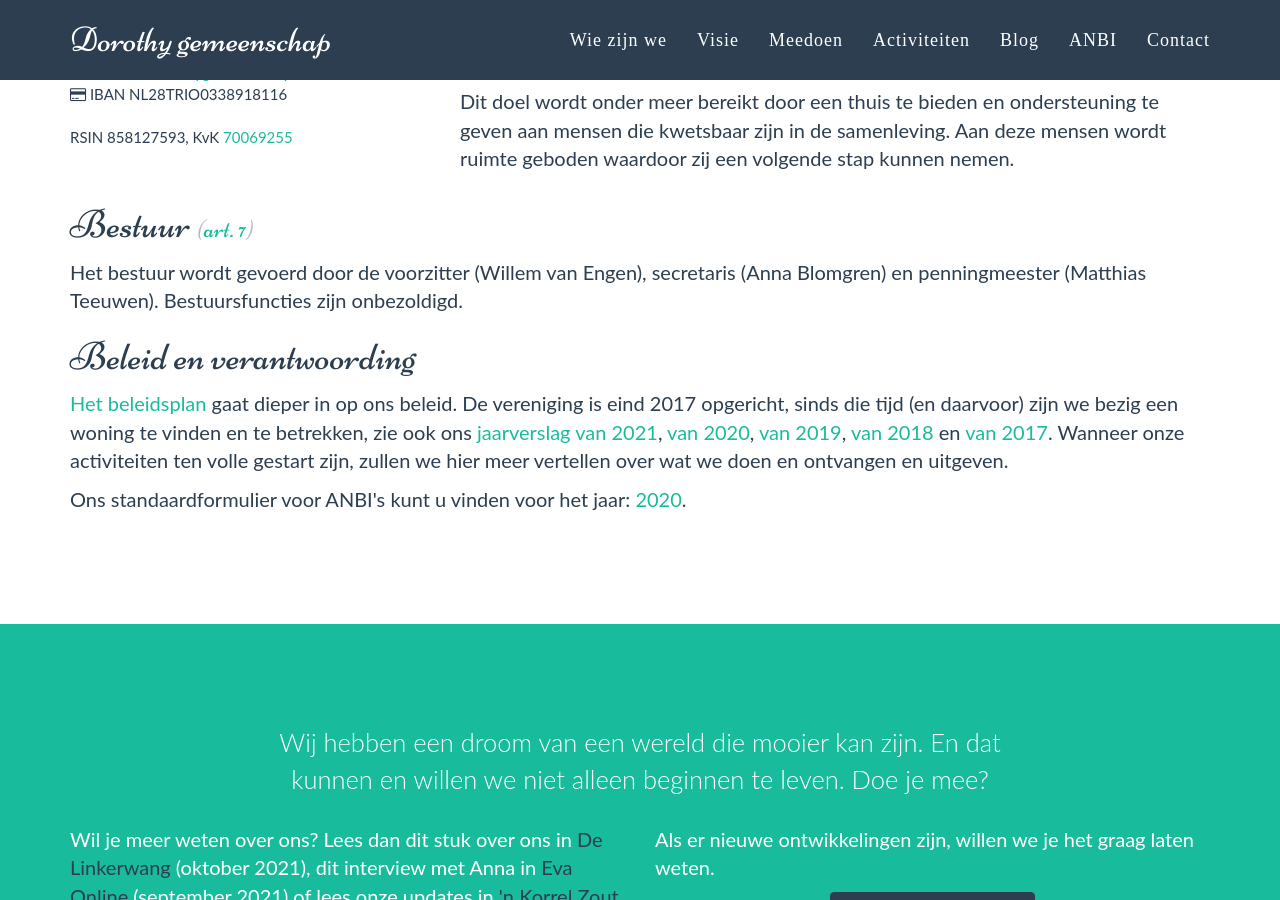
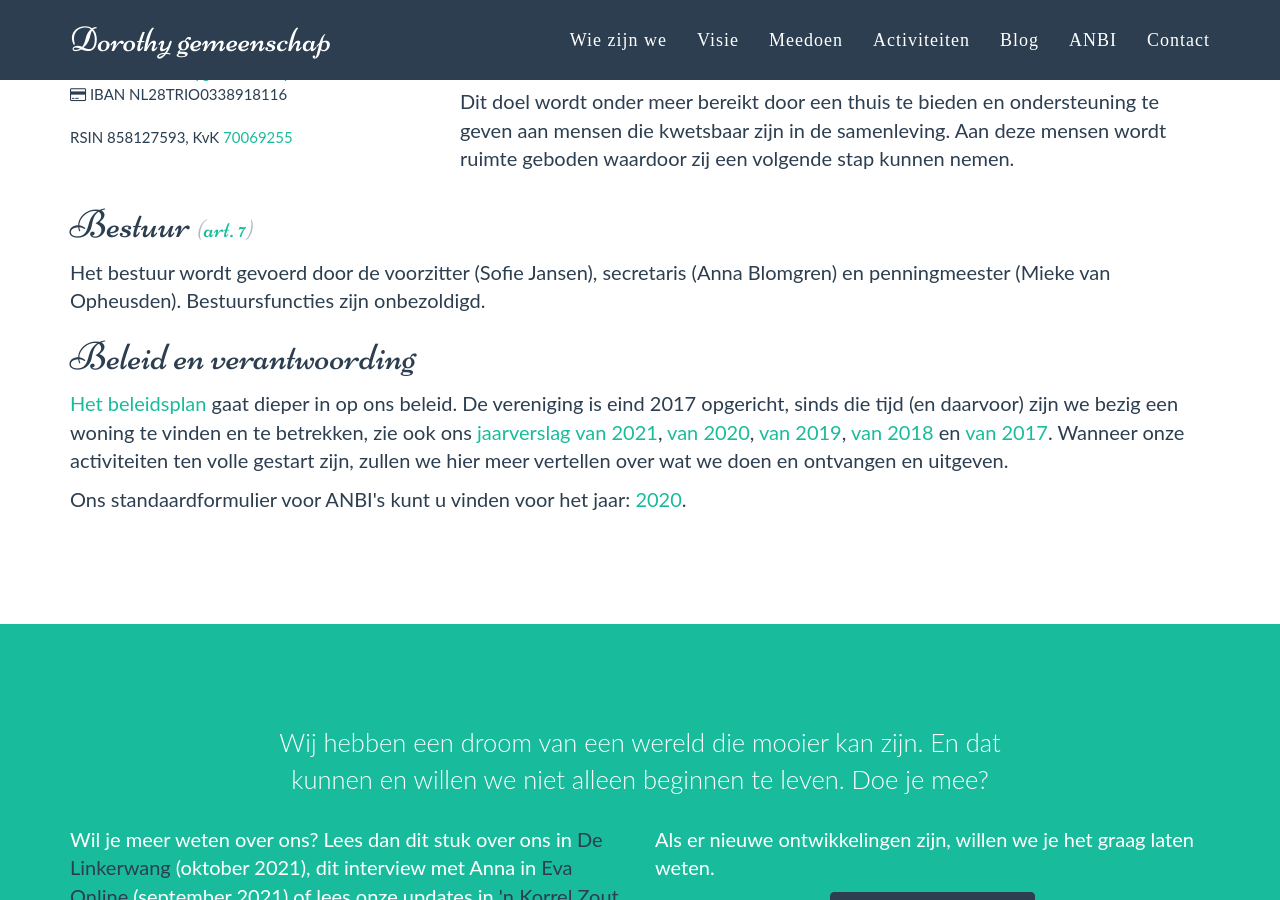
Before and after one commit to dorothygemeenschap/dorothygemeenschap.github.io, a Jekyll site: the page built from anbi.html, in a window 1280 px wide and 900 px high, scrolled down 407 px. Built offline with Jekyll 4.4.1, drawn with Linux system fonts in a browser that asks for light colours; some web fonts are replaced.

Commit message:
Update anbi.html

```diff
--- a/anbi.html
+++ b/anbi.html
@@ -40,8 +40,8 @@
   <small>(<a href="/vereniging-statuten/#bestuur-artikel-7">art. 7</a>)</small>
 </h1>
 
-<p>Het bestuur wordt gevoerd door de voorzitter (Willem van Engen), secretaris (Anna Blomgren)
-en penningmeester (Matthias Teeuwen). Bestuursfuncties zijn onbezoldigd.</p>
+<p>Het bestuur wordt gevoerd door de voorzitter (Sofie Jansen), secretaris (Anna Blomgren)
+en penningmeester (Mieke van Opheusden). Bestuursfuncties zijn onbezoldigd.</p>
 
 <h1>Beleid en verantwoording</h1>
 
```
